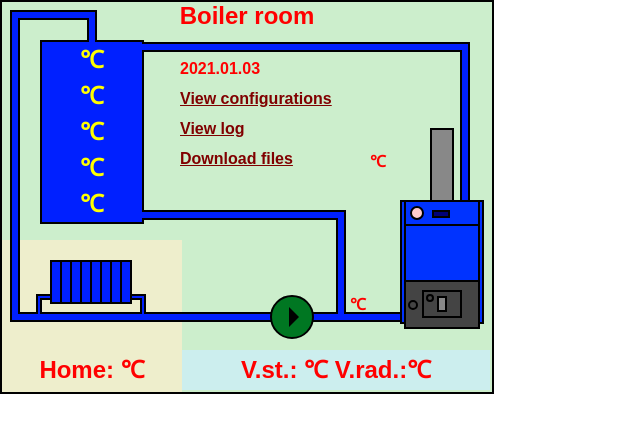
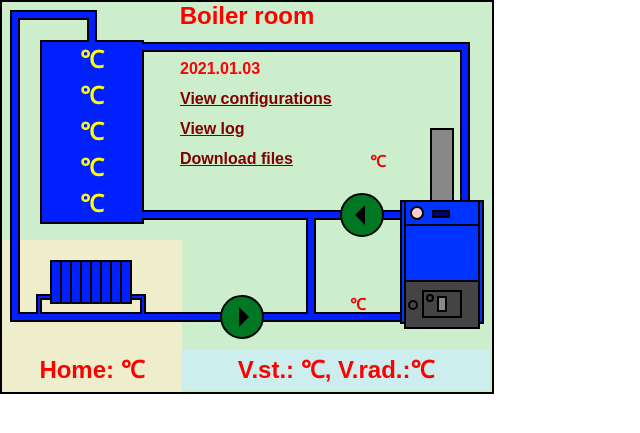
Before and after one commit to semper-7/boiler, a PHP site: page / in a window 1280 px wide. Shown: the top 433 px of the page, without its empty margins (0-640 px from the left). Run offline with PHP 8.4, Linux system fonts and the light colour scheme; data that the repository does not hold is empty; some libraries are stand-ins or nearby versions.

Commit message:
Editing php

```diff
--- a/index.php
+++ b/index.php
@@ -5,9 +5,9 @@
 $lines = file('log.txt');
 $s = explode(" ", $lines[0]);
 $date = date('Y.m.d').' '.$s[0];
-$p = ['black','red','yellow','orange'];
+$p = ['black','yellow'];
 $cfg = file('log.cfg');
- for ($i = 1; $i < 10; $i++) {
+ for ($i = 1; $i < 11; $i++) {
   if (s[$i] < 64) {
   $c[$i] = 'rgb('.($s[$i] << 2).',32,255)';
   } else {
@@ -34,7 +34,7 @@
 .CO_Top {
  position:absolute;
  background: <?echo $c[1]?>; }
-.Tg_Bot {
+.TG_Bot {
  position:absolute;
  background: <?echo $c[6]?>; }
 .TA_Bot {
@@ -45,14 +45,22 @@
  top:260px;width:8px;height:40px;
  background: <?echo $c[1]?>;
  border: solid 2px black; }
-.Pump {
+.PumpO {
  position:absolute;
  width: 0; height: 0;
  border: 10px solid ;
  border-top-color: #072;
  border-bottom-color: #072;
  border-right-color: #072;
- border-left-color: <?echo $p[$s[11]&3]?>; }
+ border-left-color: <?echo $p[($s[11]&2)>>1]?>; }
+.PumpP {
+ position:absolute;
+ width: 0; height: 0;
+ border: 10px solid ;
+ border-top-color: #072;
+ border-bottom-color: #072;
+ border-right-color: <?echo $p[$s[11]&1]?>;
+ border-left-color: #072; }
 </style>
 </head>
 <body style="color:red;font-weight:bold;font-family:sans-serif;font-size:16px;">
@@ -63,7 +71,7 @@
 <a href="logview.php?log=<?echo date('Ymd')?>"style="position:absolute;left:180px;top:120px;color:maroon;">View log</a>
 <a href="files.php"style="position:absolute;left:180px;top:150px;color:maroon;">Download files</a>
 <div style="position:absolute;left:2px;top:350px;width:180px;height:40px;line-height:40px;font-size:24px;text-align:center;">Home: <?echo $s[8]?>&#8451</div>
-<div style="position:absolute;background:#CEE;left:182px;top:350px;width:308px;height:40px;line-height:40px;font-size:24px;text-align:center;">V.st.: <?echo $s[9]?>&#8451 V.rad.:<?echo $s[10]?>&#8451</div>
+<div style="position:absolute;background:#CEE;left:182px;top:350px;width:308px;height:40px;line-height:40px;font-size:24px;text-align:center;">V.st.: <?echo $s[9]?>&#8451, V.rad.:<?echo $s[10]?>&#8451</div>
 <div style="position:absolute;left:350px;top:293px;"><?echo $s[6]?>&#8451</div>
 <div style="position:absolute;left:370px;top:150px;"><?echo $s[7]?>&#8451</div>
 
@@ -83,7 +91,7 @@
 <div class="border" style="left:18px;top:312px;width:380px;height:6px;"></div>
 <div class="CO_Top" style="left:18px;top:314px;width:73px;height:6px;"></div>
 <div class="CO_Top" style="left:91px;top:314px;width:207px;height:6px;"></div>
-<div class="TG_Bot" style="left:298px;top:314px;width:102px;height:6px;"></div>
+<div class="TG_Bot" style="left:264px;top:314px;width:136px;height:6px;"></div>
 <div class="border" style="left:36px;top:294px;width:12px;height:2px;"></div>
 <div class="CO_Top" style="left:38px;top:296px;width:12px;height:2px;"></div>
 <div class="border" style="left:36px;top:298px;width:2px;height:12px;"></div>
@@ -92,10 +100,11 @@
 <div class="CO_Top" style="left:132px;top:296px;width:12px;height:2px;"></div>
 <div class="border" style="left:140px;top:298px;width:2px;height:12px;"></div>
 <div class="CO_Top" style="left:142px;top:298px;width:2px;height:16px;"></div>
-<div class="border" style="left:142px;top:210px;width:200px;height:6px;"></div>
-<div class="TA_Bot" style="left:142px;top:212px;width:202px;height:6px;"></div>
-<div class="border" style="left:336px;top:218px;width:6px;height:92px;"></div>
-<div class="TA_Bot" style="left:338px;top:218px;width:6px;height:96px;"></div>
+<div class="border" style="left:142px;top:210px;width:256px;height:6px;"></div>
+<div class="TA_Bot" style="left:140px;top:212px;width:168px;height:6px;"></div>
+<div class="CO_Top" style="left:314px;top:212px;width:86px;height:6px;"></div>
+<div class="border" style="left:306px;top:218px;width:6px;height:92px;"></div>
+<div class="TG_Bot" style="left:308px;top:212px;width:6px;height:102px;"></div>
 <div class="border" style="left:142px;top:42px;width:324px;height:6px;"></div>
 <div class="CO_Top" style="left:142px;top:44px;width:326px;height:6px;"></div>
 <div class="border" style="left:460px;top:50px;width:6px;height:150px;"></div>
@@ -122,8 +131,11 @@
 <div class="CO" style="left:110px;"></div>
 <div class="CO" style="left:120px;"></div>
 
-<div class="border" style="left:270px;top:295px;width:40px;height:40px;border-radius:50%;background:#072;"></div>
-<div class="Pump" style="left:289px;top:307px;"></div>
+<div class="border" style="left:220px;top:295px;width:40px;height:40px;border-radius:50%;background:#072;"></div>
+<div class="PumpO" style="left:239px;top:307px;"></div>
+
+<div class="border" style="left:340px;top:193px;width:40px;height:40px;border-radius:50%;background:#072;"></div>
+<div class="PumpP" style="left:345px;top:205px;"></div>
 
 </body>
 </html>
```
